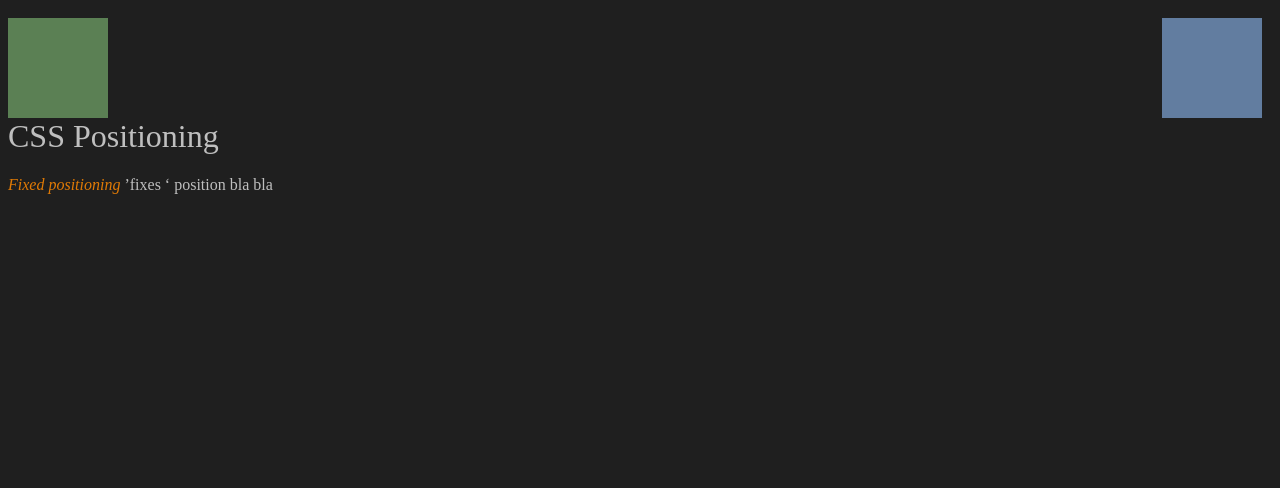
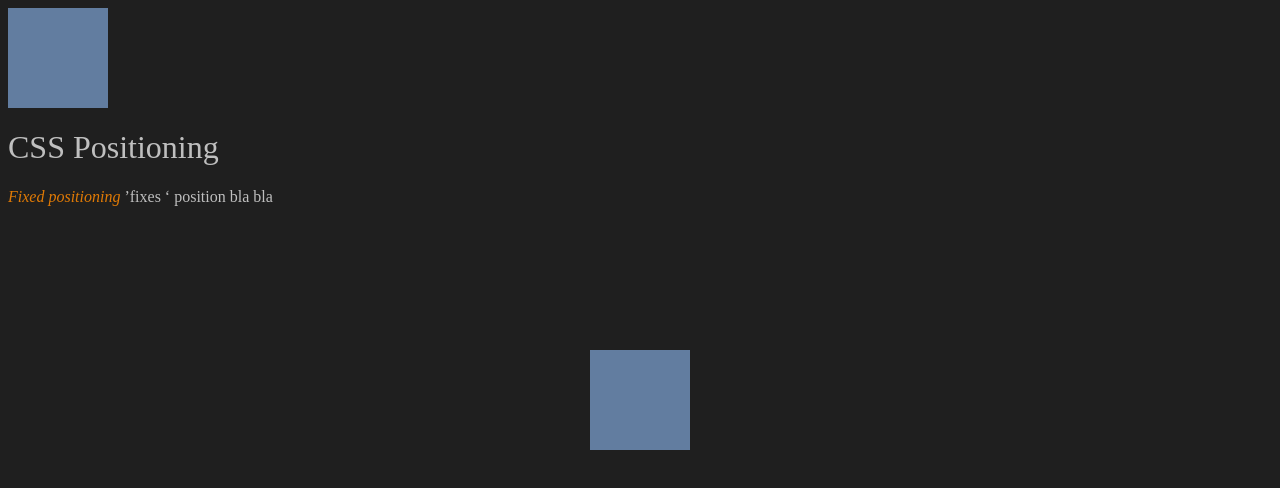
Before and after one commit to Mulubwa17/css-positioning, a plain HTML site: page index.html in a window 1280 px wide. Drawn offline with Linux system fonts and the light colour scheme.

Commit message:
center content

```diff
--- a/index.html
+++ b/index.html
@@ -8,7 +8,9 @@
     <title>Document</title>
 </head>
 <body>
-    <div class="box blueBox"></div>
+    <div class="container">
+        <div class="box blueBox"></div>
+    </div>
     <div class="box greenBox"></div>
     <h1>CSS Positioning</h1>
     <p> <em>Fixed positioning</em> &rsquo;fixes &lsquo; position bla bla </p>
--- a/main.css
+++ b/main.css
@@ -13,21 +13,19 @@ em {
 }
 
 .box {
+    background: #627da0;
     width: 100px;
     height: 100px;
-    margin-top: 10px;
-    margin-right: 10px;
 }
 
 .blueBox {
-    background: #627da0;
-    float: right;
+    margin: 0 auto;
 }
 
-.greenBox {
-    background: #5b8054;
-    float: left;
+.container{
+    position: absolute;
+    top: 50%;
+    margin-top: -50px;
+    left: 0;
+    width: 100%;
 }
-h1 {
-    clear: right;
-}
```
